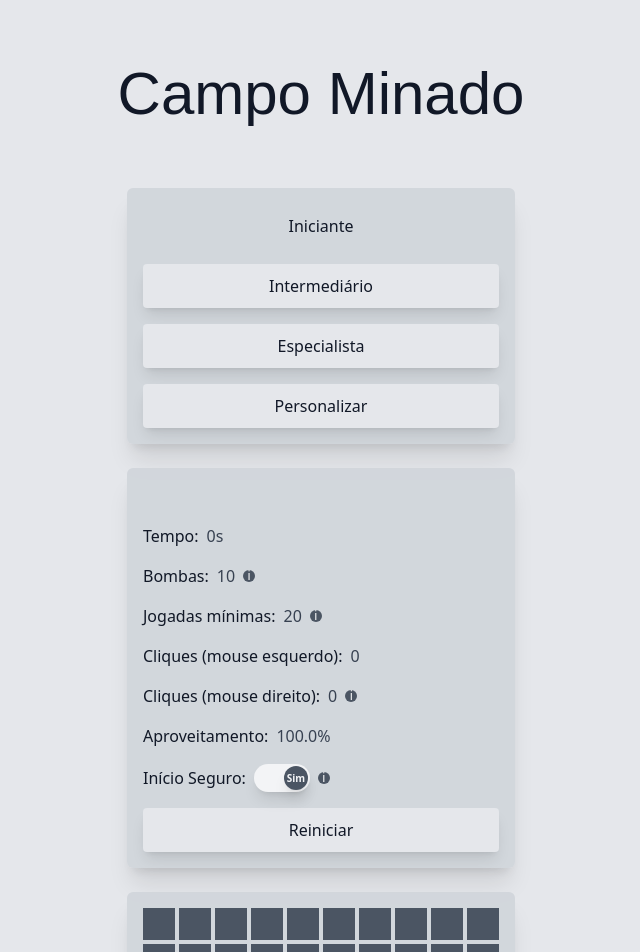
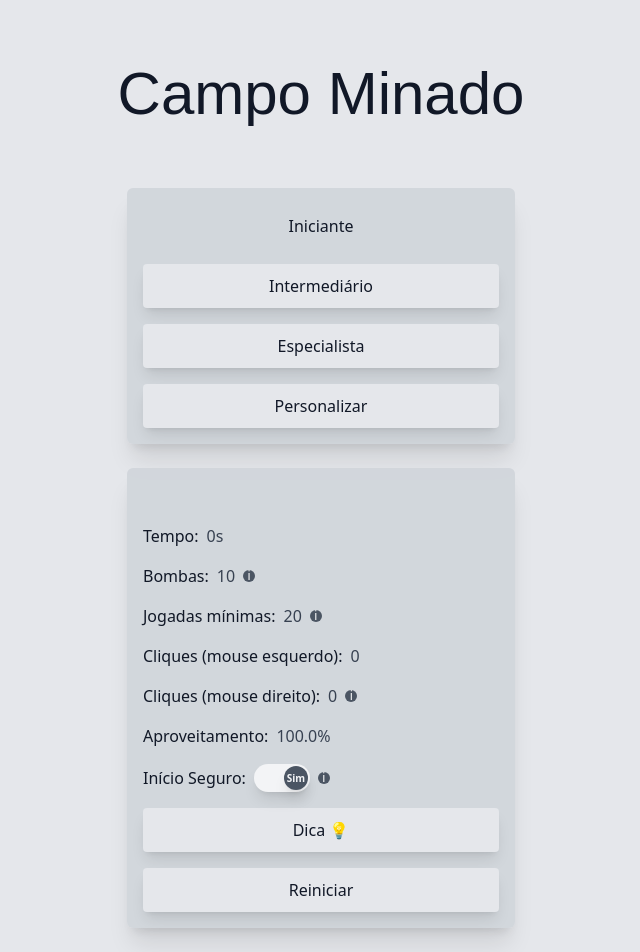
Before and after one commit to igorssc/minesweeper, a Vue app: page / in a window 1280 px wide. Shown: the top 952 px of the page, without its empty margins (319-959 px from the left). Built offline with nearby package versions, Linux system fonts and the light colour scheme; some icons are missing; a web font is replaced by a local one.

Commit message:
feat: create tip button

```diff
--- a/src/common/handleCellClick.ts
+++ b/src/common/handleCellClick.ts
@@ -33,6 +33,7 @@ type HandleCellClickProps = {
   minimumClicks: Ref<number>
   allBombsPositions: Ref<[number, number][]>
   timeouts: Ref<number[]>
+  clicksTip: Ref<number>
   hasSound: Ref<boolean>
   clicksCount: {
     leftCursor: number
@@ -61,6 +62,7 @@ export const handleCellClick = ({
   performanceMetric,
   minimumClicks,
   hasSound,
+  clicksTip,
   bombsCount
 }: HandleCellClickProps) => {
   if (isClosed.value) return
@@ -146,6 +148,8 @@ export const handleCellClick = ({
     })
   }
 
+  clicksTip.value++
+
   clicksCount.leftCursor++
 
   const flags = countFlags({
--- /dev/null
+++ b/src/common/handleTip.ts
@@ -0,0 +1,54 @@
+import { CELL_STATE, type BoardItemProps } from '@/enums/cellState'
+import eventBus from '@/events/eventBus'
+import { shuffleArray } from '@/utils/shuffleArray'
+import type { Ref } from 'vue'
+import { handleCellClickFlag } from './handleCellClickFlag'
+
+type HandleTipProps = {
+  bombsDisplayed: Ref<number>
+  boardDisplayed: Ref<BoardItemProps[][]>
+  allBombsPositions: Ref<[number, number][]>
+  isClosed: Ref<boolean>
+  hasSound: Ref<boolean>
+  clicksTip: Ref<number>
+  clicksCount: {
+    leftCursor: number
+    rightCursor: number
+  }
+}
+
+export const handleTip = ({
+  bombsDisplayed,
+  allBombsPositions,
+  boardDisplayed,
+  clicksCount,
+  hasSound,
+  clicksTip,
+  isClosed
+}: HandleTipProps) => {
+  if (bombsDisplayed.value <= 0) return 0
+
+  const allRandomBombsPositions = shuffleArray([...allBombsPositions.value])
+
+  for (const [bombPositionRow, bombPositionColumn] of allRandomBombsPositions) {
+    if (boardDisplayed.value[bombPositionRow][bombPositionColumn] === CELL_STATE.FLAG) continue
+
+    eventBus.emit('tip', { row: bombPositionRow, column: bombPositionColumn })
+
+    clicksTip.value = 0
+
+    setTimeout(() => {
+      handleCellClickFlag({
+        column: bombPositionColumn,
+        row: bombPositionRow,
+        boardDisplayed,
+        bombsDisplayed,
+        isClosed,
+        hasSound,
+        clicksCount
+      })
+    }, 1500)
+
+    break
+  }
+}
--- a/src/components/BoardIcon.vue
+++ b/src/components/BoardIcon.vue
@@ -104,12 +104,26 @@ const handleOpenCellClick = () => {
 
 function vibrateEffect() {
   const element = document.querySelector(`[data-row="${props.row}"][data-col="${props.column}"]`)
-  if (element) {
-    element.classList.add('vibrate')
-    setTimeout(() => {
-      element.classList.remove('vibrate')
-    }, 500)
-  }
+
+  if (!element) return
+
+  element.classList.add('vibrate')
+
+  setTimeout(() => {
+    element.classList.remove('vibrate')
+  }, 500)
+}
+
+function tipEffect() {
+  const element = document.querySelector(`[data-row="${props.row}"][data-col="${props.column}"]`)
+
+  if (!element) return
+
+  element.classList.add('tip')
+
+  setTimeout(() => {
+    element?.classList.remove('tip')
+  }, 1500)
 }
 
 onMounted(() => {
@@ -118,10 +132,17 @@ onMounted(() => {
       vibrateEffect()
     }
   })
+
+  eventBus.on('tip', ({ row, column }) => {
+    if (row === props.row && column === props.column) {
+      tipEffect()
+    }
+  })
 })
 
 onBeforeUnmount(() => {
   eventBus.off('vibrate')
+  eventBus.off('tip')
 })
 
 watch(
@@ -176,6 +197,10 @@ updateAvailableFieldsAround()
 .vibrate {
   animation: vibrate 0.8s ease-in-out;
 }
+.tip {
+  animation: vibrate-tip 1.5s infinite linear;
+  @apply !bg-purple-600 dark:!bg-purple-950;
+}
 
 @keyframes vibrate {
   0% {
@@ -194,4 +219,27 @@ updateAvailableFieldsAround()
     transform: rotate(0deg);
   }
 }
+
+@keyframes vibrate-tip {
+  0% {
+    transform: rotate(0deg);
+    scale: 1;
+  }
+  25% {
+    transform: rotate(15deg);
+    scale: 1.1;
+  }
+  50% {
+    transform: rotate(0deg);
+    scale: 1;
+  }
+  75% {
+    transform: rotate(-15deg);
+    scale: 1.1;
+  }
+  100% {
+    transform: rotate(0deg);
+    scale: 1;
+  }
+}
 </style>
--- a/src/components/ButtonComponent.vue
+++ b/src/components/ButtonComponent.vue
@@ -3,6 +3,8 @@ import { twMerge } from 'tailwind-merge'
 
 defineProps<{
   active?: boolean
+  disabled?: boolean
+  emphasis?: boolean
 }>()
 </script>
 
@@ -11,11 +13,16 @@ defineProps<{
     :class="
       twMerge(
         'text-gray-900 dark:text-zinc-400 border-2 border-transparent  px-8 py-1 md:py-2 rounded max-md:text-sm',
+        !active && 'shadow-lg bg-gray-200 dark:bg-zinc-900',
         !active &&
-          'shadow-lg bg-gray-200 dark:bg-zinc-900 hover:bg-gray-300 dark:hover:bg-transparent hover:border-gray-600 dark:hover:border-zinc-700',
-        active && 'bg-transparent'
+          !disabled &&
+          'hover:bg-gray-300 dark:hover:bg-transparent hover:border-gray-600 dark:hover:border-zinc-700',
+        active && 'bg-transparent',
+        !disabled && emphasis && 'shadow-purple-600/50',
+        disabled && 'cursor-not-allowed'
       )
     "
+    :disabled="disabled"
   >
     <slot />
   </button>
--- a/src/components/GameData.vue
+++ b/src/components/GameData.vue
@@ -9,8 +9,13 @@ import ItemListSound from './ItemListSound.vue'
 import ItemListTheme from './ItemListTheme.vue'
 import ButtonComponent from './ButtonComponent.vue'
 import TooltipIcon from './TooltipIcon.vue'
+import { computed } from 'vue'
 
 const gameData = useGameStore()
+
+const isEndGame = computed(() => gameData.isGameOver || gameData.isVictory)
+
+const hasTip = computed(() => gameData.clicksTip >= 5)
 </script>
 
 <template>
@@ -71,6 +76,13 @@ const gameData = useGameStore()
         </ItemListToggle>
       </DataList>
 
+      <ButtonComponent
+        @click="gameData.handleTip"
+        :emphasis="hasTip && !isEndGame"
+        :disabled="!hasTip || isEndGame"
+      >
+        Dica 💡
+      </ButtonComponent>
       <ButtonComponent @click="gameData.init"> Reiniciar </ButtonComponent>
     </div>
   </FrameBase>
--- a/src/events/eventBus.ts
+++ b/src/events/eventBus.ts
@@ -2,6 +2,7 @@ import mitt from 'mitt'
 
 type Events = {
   vibrate: { row: number; column: number }
+  tip: { row: number; column: number }
 }
 
 const eventBus = mitt<Events>()
--- a/src/stores/game.ts
+++ b/src/stores/game.ts
@@ -14,9 +14,11 @@ import { defaultLevels } from '@/utils/defaultLevels'
 import { LEVEL } from '@/enums/level'
 import { handleLevel } from '@/common/handleLevel'
 import type { RouteLocationNormalizedLoadedGeneric, Router } from 'vue-router'
+import { handleTip } from '@/common/handleTip'
 
 export const useGameStore = defineStore('game', () => {
   const level = ref<LEVEL>(LEVEL.BEGINNER)
+  const clicksTip = ref(0)
   const columns = ref(defaultLevels[LEVEL.BEGINNER].columns)
   const rows = ref(defaultLevels[LEVEL.BEGINNER].rows)
   const bombs = ref(defaultLevels[LEVEL.BEGINNER].bombs)
@@ -46,6 +48,7 @@ export const useGameStore = defineStore('game', () => {
     boardDisplayed.value = JSON.parse(JSON.stringify(baseBoard.value))
 
     performanceMetric.value = 100
+    clicksTip.value = 0
     isClosed.value = false
     isFirstClick.value = true
     elapsedTime.value = 0
@@ -106,6 +109,7 @@ export const useGameStore = defineStore('game', () => {
       timeouts,
       performanceMetric,
       minimumClicks,
+      clicksTip,
       hasSound
     })
 
@@ -118,6 +122,17 @@ export const useGameStore = defineStore('game', () => {
       isClosed,
       hasSound,
       clicksCount
+    })
+
+  const handleTipFunction = () =>
+    handleTip({
+      allBombsPositions,
+      boardDisplayed,
+      bombsDisplayed,
+      isClosed,
+      hasSound,
+      clicksCount,
+      clicksTip
     })
 
   const handleLevelFunction = ({
@@ -146,6 +161,7 @@ export const useGameStore = defineStore('game', () => {
     handleCellClick: handleCellClickFunction,
     handleCellClickFlag: handleCellClickFlagFunction,
     handleLevel: handleLevelFunction,
+    handleTip: handleTipFunction,
     performanceMetric,
     stop,
     elapsedTime,
@@ -155,6 +171,7 @@ export const useGameStore = defineStore('game', () => {
     isGameOver,
     hasSound,
     hasSafeStart,
-    level
+    level,
+    clicksTip
   }
 })
--- /dev/null
+++ b/src/utils/shuffleArray.ts
@@ -0,0 +1,8 @@
+export const shuffleArray = <T>(array: T[]): T[] => {
+  const shuffledArray = [...array]
+  for (let i = shuffledArray.length - 1; i > 0; i--) {
+    const j = Math.floor(Math.random() * (i + 1))
+    ;[shuffledArray[i], shuffledArray[j]] = [shuffledArray[j], shuffledArray[i]]
+  }
+  return shuffledArray
+}
```
